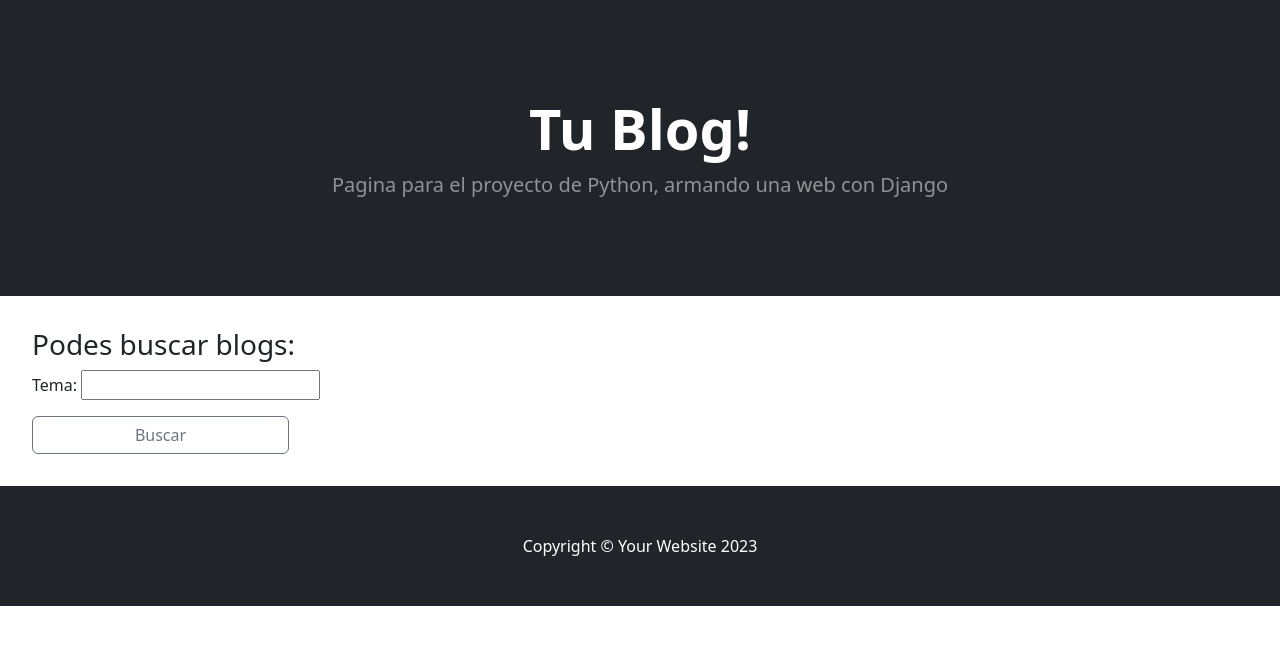
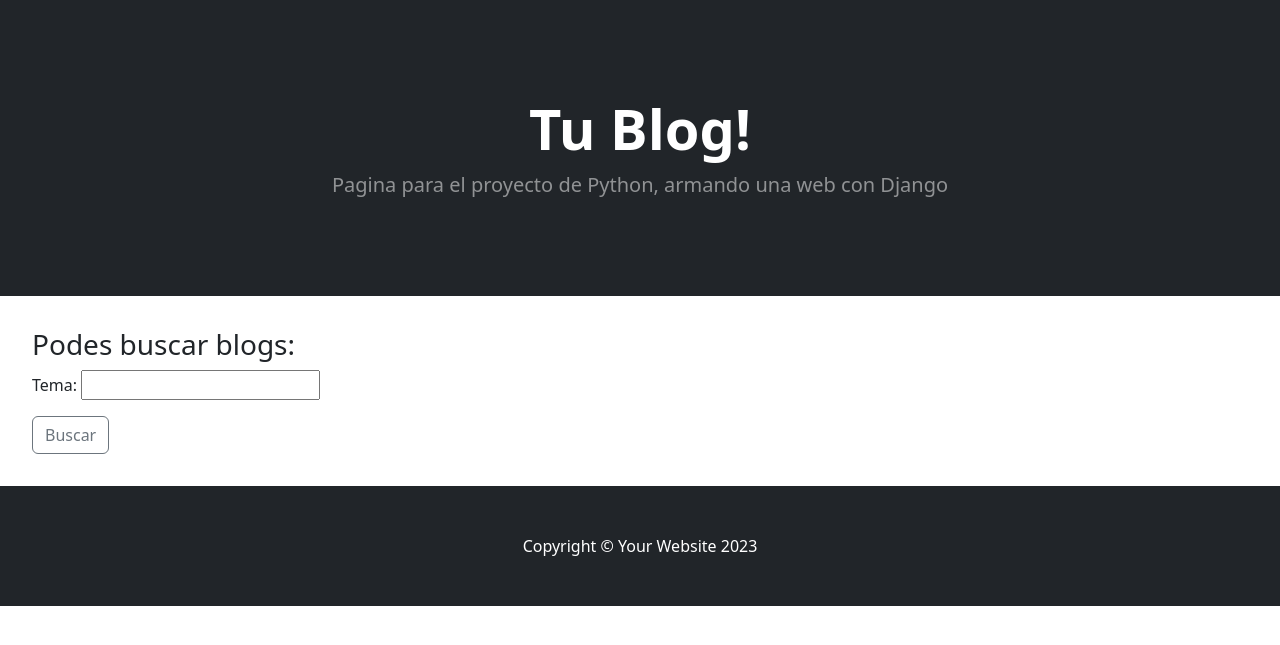
Before and after one commit to Carloosfrs/Proyecto-Final---Farias---Carlos, a Django app: page /buscarblog/ in a window 1280 px wide. Shown: the part 85-730 px from the top of the page. Run offline with Django 4.2, Linux system fonts and the light colour scheme.

Commit message:
corrección en buscarblog.html

```diff
--- a/Proyecto final -Farias-Carlos/AppCoder/templates/AppCoder/buscarblog.html
+++ b/Proyecto final -Farias-Carlos/AppCoder/templates/AppCoder/buscarblog.html
@@ -13,7 +13,7 @@
 
     {{formulario.as_p}}
 
-    <input class="btn btn-outline-secondary type="submit" value="Buscar">
+    <input class="btn btn-outline-secondary" type="submit" value="Buscar">
 
 </form>
 
```
